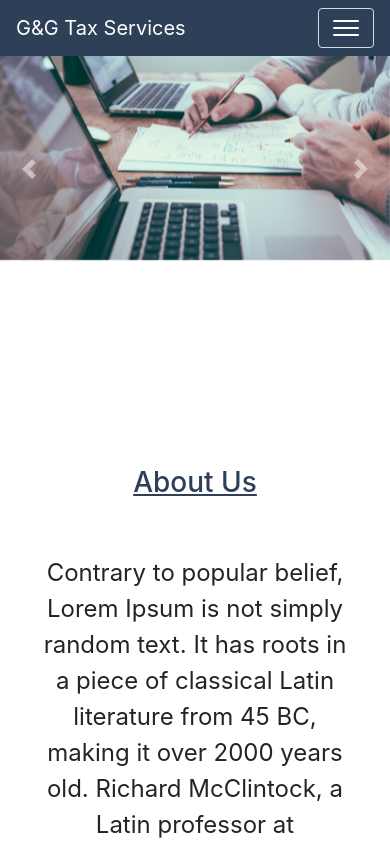
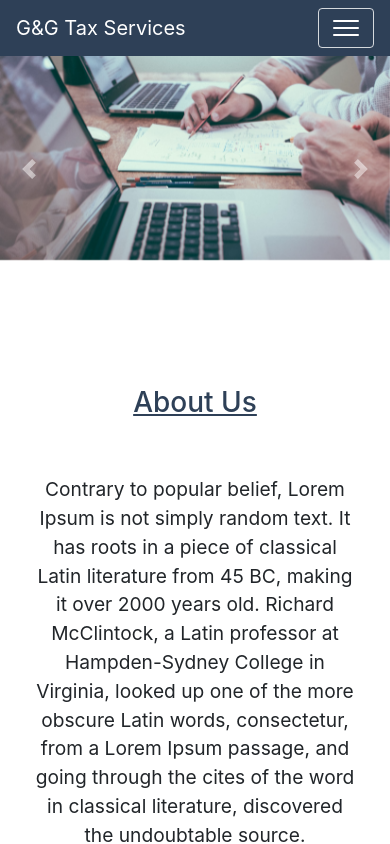
Before and after one commit to Jeffrey-A/g-and-g-tax-services, a React (Create React App) app: page / in a window 390 px wide. Shown: the top 844 px of the page. Built offline with nearby package versions, Linux system fonts and the light colour scheme.

Commit message:
improve about section

```diff
--- a/src/App.css
+++ b/src/App.css
@@ -16,7 +16,7 @@
 }
 
 .navbar-light .navbar-toggler-icon {
-  background-image: url('./assets/menu.png');
+  background-image: url("./assets/menu.png");
 }
 
 .navbar-collapse {
@@ -241,4 +241,21 @@
   .contact-card {
     margin-bottom: 2.5rem;
   }
+
+  .mk-appointment {
+    margin-top: 3rem;
+  }
+
+  .services-section .section-heading {
+    margin-bottom: 0.5rem;
+  }
+
+  .container-section {
+    margin-top: 0;
+  }
+
+  .section-container-text {
+    text-align: center;
+    font-size: 1.2rem;
+  }
 }
```
